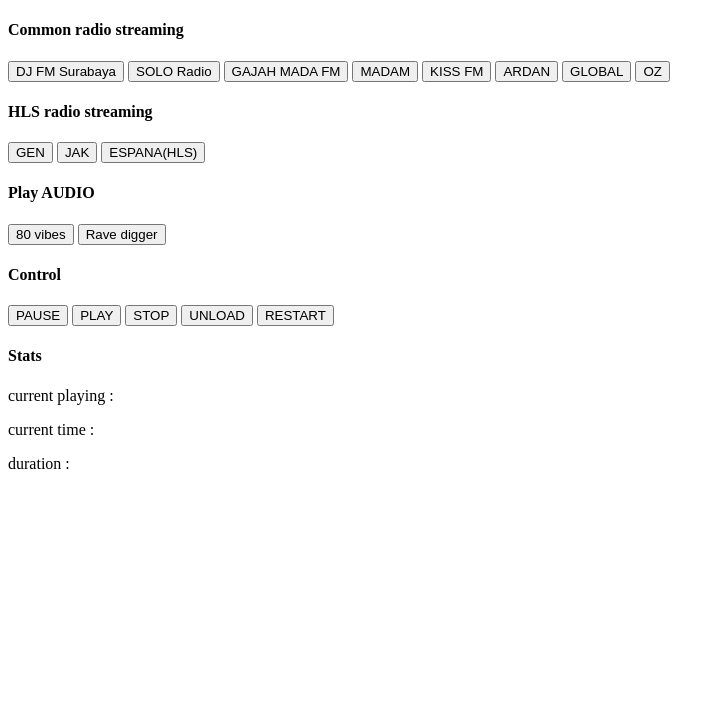
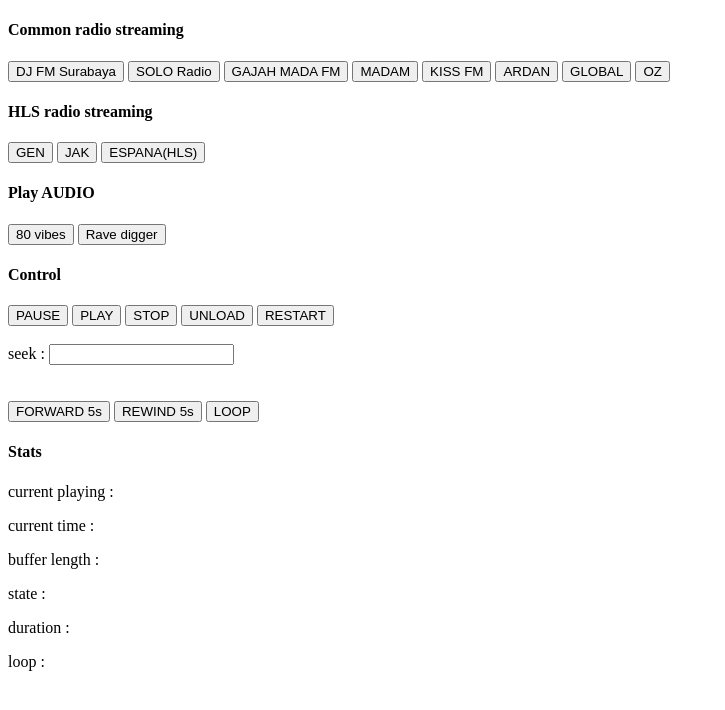
Before and after one commit to roov-mnc/roov.js, a website built with webpack: page index.html in a window 1280 px wide. Shown: the whole page, without its empty margins (0-725 px from the left). Built offline with Linux system fonts and the light colour scheme.

Commit message:
add buffer length

```diff
--- a/index.html
+++ b/index.html
@@ -13,7 +13,32 @@
 					onTimeUpdate: () => {
 						document.getElementById("currentTime").innerHTML = audio.currentTime();
 					},
+					onPlaying: () => {
+						document.getElementById("state").innerHTML = "playing";
+					},
+					onBuffering: () => {
+						document.getElementById("state").innerHTML = "buffering";
+					},
+					onFinish: () => {
+						document.getElementById("state").innerHTML = "finish";
+					},
+					getBufferLength: (played,bufferLength) => {
+						document.getElementById("buffer").innerHTML = played+" / "+bufferLength;
+					}
 				});
+
+			function seek(event) {
+			  	if (event.which == 13 || event.keyCode == 13) {
+						audio.seek(event.target.value)
+			      return false;
+			  	}
+			  	return true;
+			}
+
+			function loop() {
+				audio.loop()
+				document.getElementById("loop").innerHTML = audio.native().loop;
+			}
 		</script>
 	</head>
 	<body>
@@ -68,10 +93,14 @@
 
 		<h4>Play AUDIO</h4>
 		<div>
-			<button onclick="audio.play('https://raw.githubusercontent.com/goldfire/howler.js/master/examples/player/audio/80s_vibe.mp3')">
+			<button
+				onclick="audio.play('https://raw.githubusercontent.com/goldfire/howler.js/master/examples/player/audio/80s_vibe.mp3')"
+			>
 				80 vibes
 			</button>
-			<button onclick="audio.play('https://raw.githubusercontent.com/goldfire/howler.js/master/examples/player/audio/rave_digger.mp3')">
+			<button
+				onclick="audio.play('https://raw.githubusercontent.com/goldfire/howler.js/master/examples/player/audio/rave_digger.mp3')"
+			>
 				Rave digger
 			</button>
 		</div>
@@ -82,10 +111,19 @@
 		<button onclick="audio.stop()">STOP</button>
 		<button onclick="audio.unload()">UNLOAD</button>
 		<button onclick="audio.restart()">RESTART</button>
+		<br /><br />
+		<div>seek : <input type="number"  onkeypress="seek(event)" /></div>
+		<br /><br />
+		<button onclick="audio.forward(5)">FORWARD 5s</button>
+		<button onclick="audio.rewind(5)">REWIND 5s</button>
+		<button onclick="loop()">LOOP</button>
 
 		<h4>Stats</h4>
 		<p>current playing : <span id="current"></span></p>
 		<p>current time : <span id="currentTime"></span></p>
+		<p>buffer length : <span id="buffer"></span></p>
+		<p>state : <span id="state"></span></p>
 		<p>duration : <span id="duration"></span></p>
+		<p>loop : <span id="loop"></span></p>
 	</body>
 </html>
--- a/src/audio.js
+++ b/src/audio.js
@@ -2,17 +2,55 @@
 
 export default class audio {
 	constructor(config) {
-		const { src = "", limit = 0, onLoaded = null, onTimeUpdate = null } = { ...config };
+		const {
+			src = "",
+			limit = 0,
+			onLoaded = null,
+			onTimeUpdate = null,
+			onBuffering = null,
+			onPlaying = null,
+			loop = false,
+			onFinish = null,
+			getBufferLength = null,
+		} = { ...config };
 		this._audio = new Audio(src);
 		this._hls = null;
+		this._audio.loop = loop;
 		if (onLoaded) {
 			this._audio.addEventListener("canplay", onLoaded);
 		}
+		if (onPlaying) {
+			this._audio.addEventListener("playing", onPlaying);
+		}
+		if (onBuffering) {
+			this._audio.addEventListener("waiting", onBuffering);
+		}
+		if (onFinish) {
+			this._audio.addEventListener("ended", onFinish);
+		}
 		this._audio.addEventListener("timeupdate", (e) => {
 			if (onTimeUpdate) {
-				onTimeUpdate()
+				onTimeUpdate();
 			}
-		})
+			if (getBufferLength) {
+				const buffered = this._audio.buffered;
+				const duration = this._audio.duration;
+				if (buffered.length > 0) {
+
+						for (var i = 0; i < buffered.length; i++) {
+							if (buffered.start(buffered.length - 1 - i) < this._audio.currentTime) {
+								let bufferLength =
+									(buffered.end(buffered.length - 1 - i) / duration) * 100;
+								let played = (this._audio.currentTime / duration) * 100;
+								getBufferLength(played, bufferLength);
+								break;
+							}
+						}
+
+				}
+
+			}
+		});
 	}
 
 	play(src) {
@@ -26,10 +64,10 @@
 
 		if (src) {
 			if (this._hls) {
-				this._hls.detachMedia()
+				this._hls.detachMedia();
 				this._hls.stopLoad();
 				this._hls.destroy();
-				this._hls = null
+				this._hls = null;
 			}
 			this._audio.src = src;
 		}
@@ -99,10 +137,26 @@
 	}
 
 	current() {
-		return this._audio.src
+		return this._audio.src;
 	}
 
 	currentTime() {
-		return this._audio.currentTime
+		return this._audio.currentTime;
+	}
+
+	seek(time) {
+		this._audio.currentTime = time
+	}
+
+	loop() {
+		this._audio.loop = !this._audio.loop
+	}
+
+	forward(time) {
+		this._audio.currentTime += time
+	}
+
+	rewind(time) {
+		this._audio.currentTime -= time
 	}
 }
```
Also changed, not shown: README.md, dist/index.js. Lines whose indentation alone changed are shown as unchanged.
